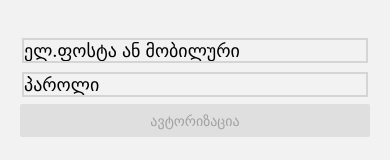
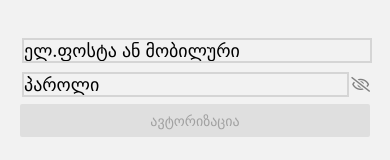
Before and after one commit to qetiproject/vendooApp, a React Native app: screen / in a window 390 px wide. Shown: the part 133-293 px from the top of the page. Built offline with nearby package versions, Linux system fonts and the light colour scheme.

Commit message:
hiding password

```diff
--- a/package.json
+++ b/package.json
@@ -10,6 +10,7 @@
     "eject": "expo eject"
   },
   "dependencies": {
+    "@fortawesome/react-native-fontawesome": "^0.2.7",
     "@react-native-async-storage/async-storage": "^1.15.14",
     "@react-navigation/native": "^6.0.6",
     "@react-navigation/native-stack": "^6.2.5",
--- a/src/components/auth/login.jsx
+++ b/src/components/auth/login.jsx
@@ -2,6 +2,7 @@ import { useEffect, useState } from "react"
 import { Text, TextInput, View, StyleSheet, Button } from "react-native"
 import AsyncStorage from '@react-native-async-storage/async-storage';
 import { login } from '../../../services/authService'
+import Icon from 'react-native-vector-icons/FontAwesome5';
 
 const Login = ({navigation}) => {
 
@@ -11,6 +12,7 @@ const Login = ({navigation}) => {
     const [error, setError] = useState('')
     const [errorUsername, setErrorUsername] = useState('')
     const [errorPassword, setErrorPassword] = useState('')
+    const [hidePass, setHidePass] = useState(true);
 
     const storeToken = async (value) => {
         try {
@@ -73,7 +75,6 @@ const Login = ({navigation}) => {
                 margin: 20,
                 marginTop: 100,
             }}>
-
                     <Text style={styles.error}>{error}</Text>
                     <TextInput
                         style = {styles.input}
@@ -83,13 +84,22 @@ const Login = ({navigation}) => {
                         onChangeText={(e) => usernameValidate(e)}
                     />
                     <Text style={styles.error}>{errorUsername}</Text>
+                    <View style={styles.password}>
                         <TextInput
                             style = {styles.input}
-                        secureTextEntry = {true}
+                            autoCompleteType="password"
+                            secureTextEntry={hidePass ? true : false}
                             placeholder="პაროლი"
                             value={password}
                             onChangeText={(e) => setPassword(e)}
                         />
+                        <Icon
+                            name={hidePass ? 'eye-slash' : 'eye'}
+                            size={15}
+                            color="grey"
+                            onPress={() => setHidePass(!hidePass)}
+                        />
+                    </View>
                     <Text style={styles.error}>{errorPassword}</Text>
                     <Button
                         title = "ავტორიზაცია"
@@ -108,7 +118,14 @@ const styles = StyleSheet.create({
         fontSize: 18,
         borderWidth: 2,
         borderColor: '#d5d5d5',
-        margin: 2
+        margin: 2,
+        width: '100%'
+    },
+    password: {
+        flex: 1,
+        flexDirection: 'row',
+        justifyContent: 'flexStart',
+        alignItems: 'center',
     },
     error: {
       color: 'red',
```
Also changed, not shown: 1 other file (tests, documents, lock files or other folders). Lines whose indentation alone changed are shown as unchanged.
